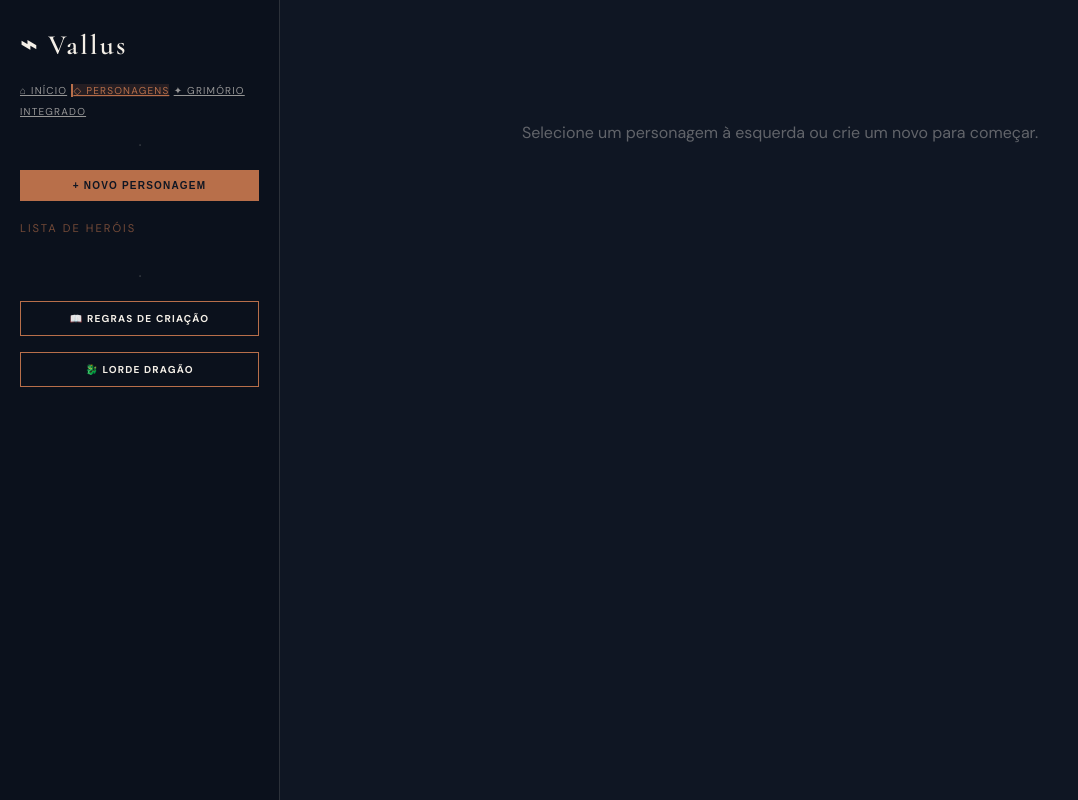
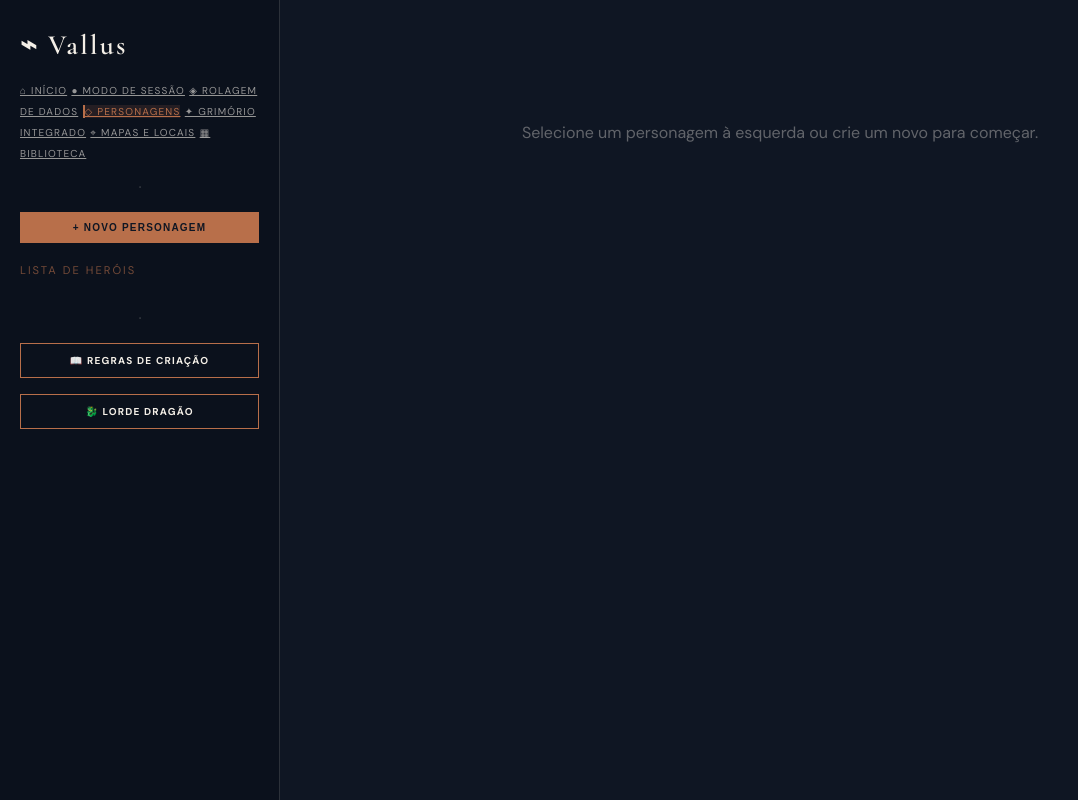
Before and after one commit to thiagoingadigital-lgtm/new-rpg-manager, a website: page public/personagens.html in a window 1280 px wide. Shown: the whole page, without its empty margins (0-1078 px from the left). Drawn offline with nearby package versions, Linux system fonts and the light colour scheme; no server answers.

Commit message:
chore: conecta navegacao entre modulos

```diff
--- a/public/personagens.html
+++ b/public/personagens.html
@@ -12,8 +12,12 @@
       <h1 onclick="window.location.href='index.html'" style="cursor:pointer">⌁ Vallus</h1>
       <nav class="sidebar-nav">
         <a href="index.html">⌂ Início</a>
+        <a href="sessao.html">● Modo de Sessão</a>
+        <a href="rolagem.html">◈ Rolagem de Dados</a>
         <a href="personagens.html" class="active">◇ Personagens</a>
         <a href="grimorio.html">✦ Grimório Integrado</a>
+        <a href="mapas.html">⌖ Mapas e Locais</a>
+        <a href="biblioteca.html">▦ Biblioteca</a>
       </nav>
       <hr class="sidebar-divider" />
       <button id="btn-new-character" class="btn btn-primary">+ Novo Personagem</button>
```
Also changed, not shown: public/grimorio.html (+1 -1 lines).
